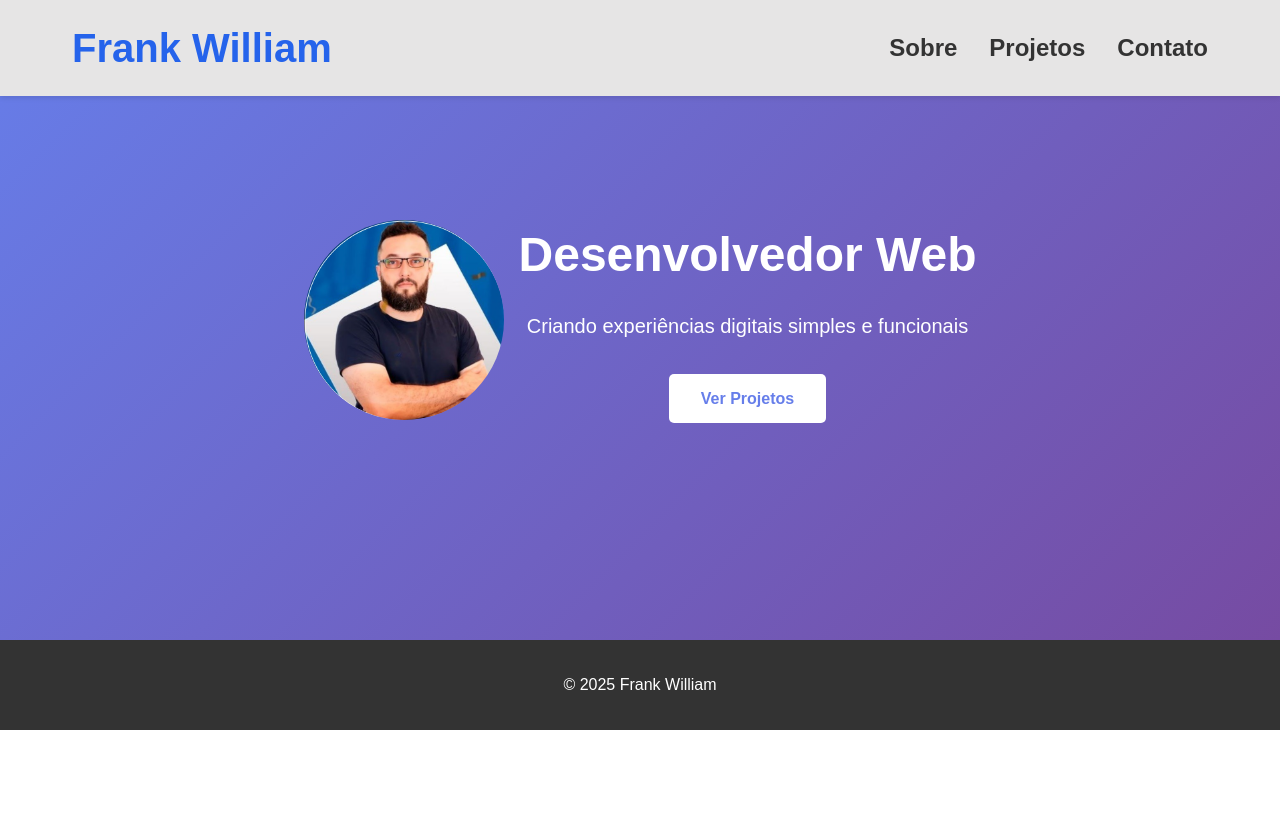
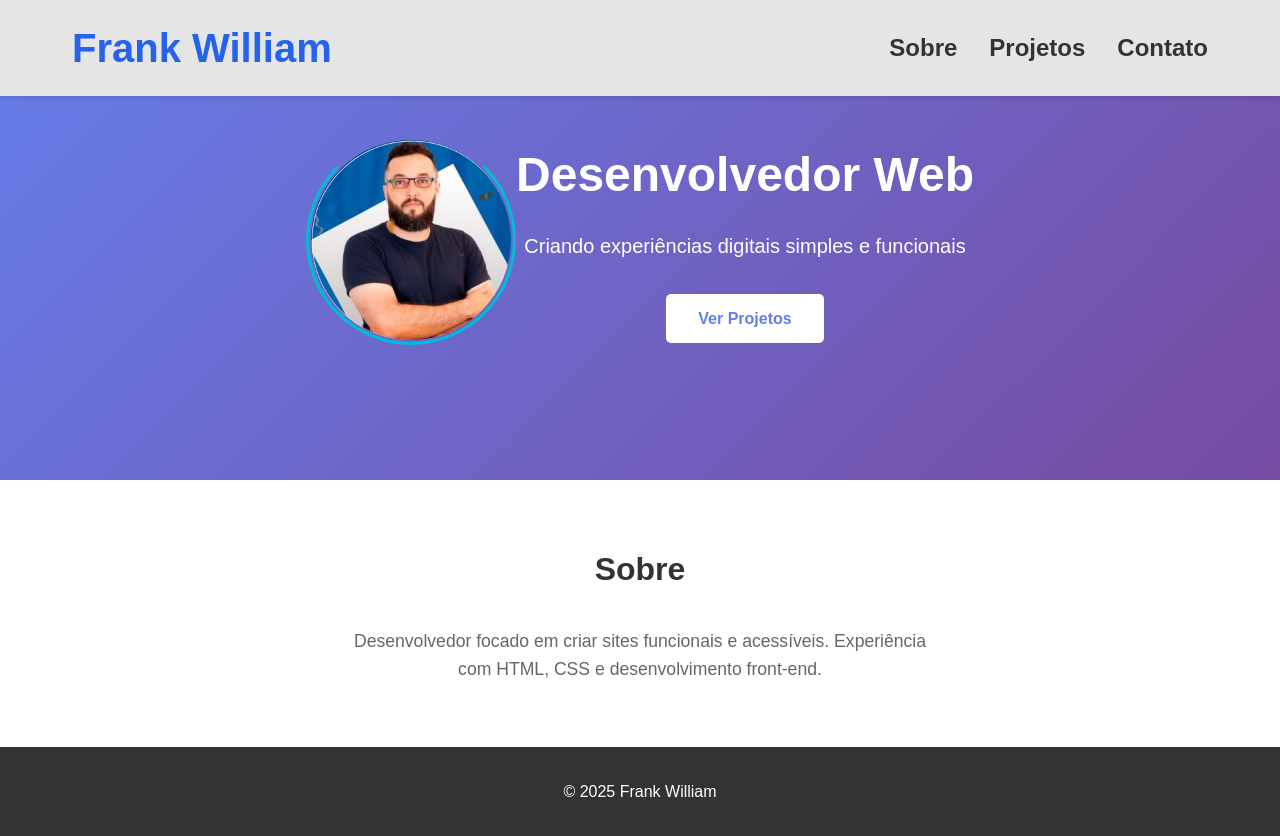
Before and after one commit to Frankwra/DesafioAlpha, a plain HTML site: page index.html in a window 1280 px wide. Before the commit the page ends 800 px from the top, so only its background shows below. Drawn offline with Linux system fonts and the light colour scheme.

Commit message:
Commit animaÇÃo simples na foto

```diff
--- a/css/styles.css
+++ b/css/styles.css
@@ -63,7 +63,7 @@ body {
 
 
 .hero {
-    min-height: 80vh;
+    min-height: 60vh;
     display: flex;
     align-items: center;
     justify-content: center;
@@ -73,15 +73,42 @@ body {
     color: white;
 }
 
-#img-perfil{
-    border-radius: 50%;
-    float: left;
-    margin-right: 15px;
+.container-img {
+    position: relative;
+    width: 210px;
+    height: 210px;
+}
+
+#img-perfil {
     width: 200px;
     height: 200px;
-    aspect-ratio: 1/1;
+    border-radius: 50%;
     object-fit: cover;
+    position: absolute;
+    top: 50%;
+    left: 50%;
+    transform: translate(-50%, -50%);
+    z-index: 2;
+}
 
+/* contorno girando */
+.anel {
+    position: absolute;
+    inset: 0;
+    border-radius: 50%;
+    border: 3px solid #00bcd4;
+    border-top-color: transparent;
+
+    animation: girar 2.5s linear infinite;
+}
+
+@keyframes girar {
+    from {
+        transform: rotate(0deg);
+    }
+    to {
+        transform: rotate(360deg);
+    }
 }
 
 
@@ -139,3 +166,12 @@ body {
     text-align: center;
     padding: 2rem;
 }
+
+/* Sobre */
+.sobre-text {
+    max-width: 600px;
+    margin: 0 auto;
+    text-align: center;
+    font-size: 1.1rem;
+    color: #666;
+}
--- a/index.html
+++ b/index.html
@@ -22,7 +22,10 @@
     </header>
 
     <section id="home" class="hero">
-        <img id="img-perfil" src="/img/perfil.png" alt="">
+        <div class="container-img">
+            <img id="img-perfil" src="/img/perfil.png" alt="">
+            <span class="anel"></span>
+        </div>
         <div class="hero-content">
 
             <h2 class="hero-title">Desenvolvedor Web</h2>
@@ -33,6 +36,15 @@
         </div>
     </section>
 
+    <section id="sobre" class="section">
+        <div class="container">
+            <h2 class="section-title">Sobre</h2>
+            <p class="sobre-text">
+                Desenvolvedor focado em criar sites funcionais e acessíveis.
+                Experiência com HTML, CSS e desenvolvimento front-end.
+            </p>
+        </div>
+    </section>
 
 
     <footer class="footer">
```
